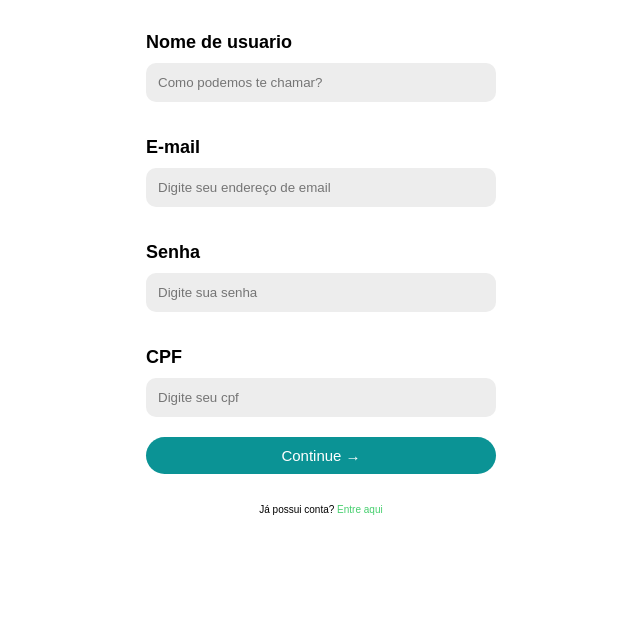
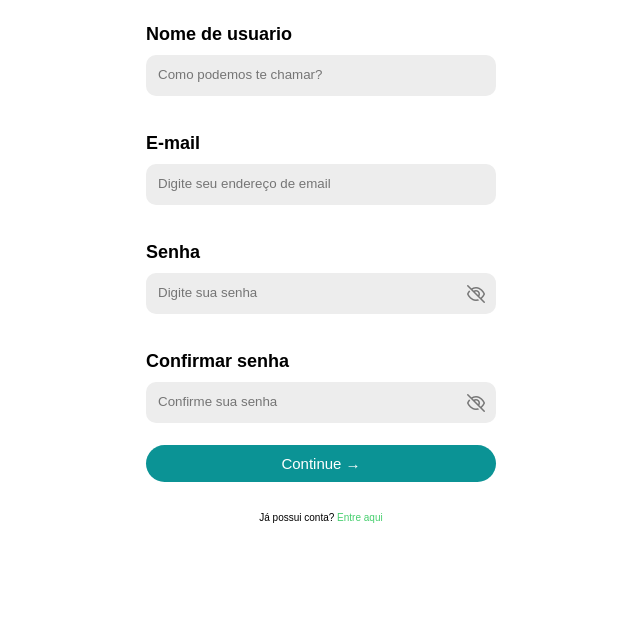
Before and after one commit to Pontua-Ai/site, a plain HTML site: page cadastro-professor.html in a window 1280 px wide. Shown: the part 229-848 px from the top of the page, without its empty margins (319-959 px from the left). Drawn offline with Linux system fonts and the light colour scheme.

Commit message:
mudei nome de arquivos alterei layout mudei a forma que será feito o cadastro

```diff
--- a/loginprof.html
+++ b/cadastro-professor.html
@@ -4,9 +4,10 @@
 <head>
     <meta charset="UTF-8">
     <meta name="viewport" content="width=device-width, initial-scale=1.0">
-    <title>login</title>
-    <link rel="stylesheet" href="global.css">
-    <link rel="stylesheet" href="form.css">
+    <title>Cadastro</title>
+    <link rel="stylesheet" href="src/styles/global.css">
+    <link rel="stylesheet" href="src/styles/form.css">
+    <link rel="stylesheet" href="https://cdnjs.cloudflare.com/ajax/libs/font-awesome/7.0.1/css/all.min.css">
 </head>
 
 <body>
@@ -28,13 +29,21 @@
             </div>
 
             <div class="senha">
-                <label for="senha">Senha</label>
-                <input type="password" placeholder="Digite sua senha">
+                <label for="password">Senha</label>
+
+                <div class="input-container">
+                <input type="password" id="password" placeholder="Digite sua senha">
+                <i class="fa-regular fa-eye-slash password-icon"></i>
+                </div>
             </div>
 
-            <div class="cpf">
-                <label for="cpf">CPF</label>
-                <input type="number" placeholder="Digite seu cpf">
+            <div class="senha">
+                <label for="password">Confirmar senha</label>
+
+                <div class="input-container">
+                <input type="password" id="password" placeholder="Confirme sua senha">
+                <i class="fa-regular fa-eye-slash password-icon"></i>
+                </div>
             </div>
             <button type="submit" class="btn-continue">
                 Continue &rarr;
@@ -46,6 +55,8 @@
         <div class="ajuda">
             <p>Já possui conta? <a href="inicio.html">Entre aqui</a> </p>
         </div>
+
+        <script src="src/scripts/validationFom.js"></script>
 </body>
 
 </html>
--- /dev/null
+++ b/src/scripts/validationFom.js
@@ -0,0 +1,10 @@
+const passwordIcons = document.querySelectorAll('.password-icon')
+
+passwordIcons.forEach(icon => {
+    icon.addEventListener('click', function(){
+        const input = this.parentElement.querySelector('input');
+        input.type = input.type ==='password' ? 'text' : 'password';
+        this.classList.toggle('fa-eye-slash');
+        this.classList.toggle('fa-eye');
+    })
+})
--- a/form.css
+++ b/src/styles/form.css
@@ -16,12 +16,12 @@ form{
 .entrar,
 .senha,
 .nome,
-.email,
-.cpf{
+.email{
     display: flex;
     flex-direction: column;
     gap: 10px;
     margin-top: 15px;
+    border-bottom: 2px solid transparent;
 }
 
 .login{
@@ -51,13 +51,6 @@ img{
 label{
     font-size: 18px;
     font-weight: bold;
-}
-
-input{
-    padding: 12px;
-    border: none;
-    border-radius: 10px;
-    background-color: var(--gray);
 }
 
 button{
@@ -94,3 +87,39 @@ button:hover{
     flex-direction: column;
     font-size: 10px;
 }
+
+.input-container{
+    position: relative;
+}
+
+.input-container input{
+    border: none;
+    width: 326px;
+    border-radius: 10px;
+    background-color: var(--gray);
+    border-bottom: 2px solid transparent;
+}
+
+.password-icon{
+    position: absolute;
+    right: 10px;
+    top: 50%;
+    transform: translateY(-50%);
+    cursor: pointer;
+    color: #777;
+}
+
+input{
+    padding: 12px;
+    border: none;
+    border-bottom: 2px solid transparent;
+    border-radius: 10px;
+    background-color: var(--gray);
+    transition: all 0.7s ease;
+}
+
+input:focus{
+    outline: none;
+    border-bottom: 2px solid var(--primary-color);
+    border-radius: 0;
+}
```
Also changed, not shown: inicio.html (+11 -4 lines), src/styles/global.css (renamed from global.css).
